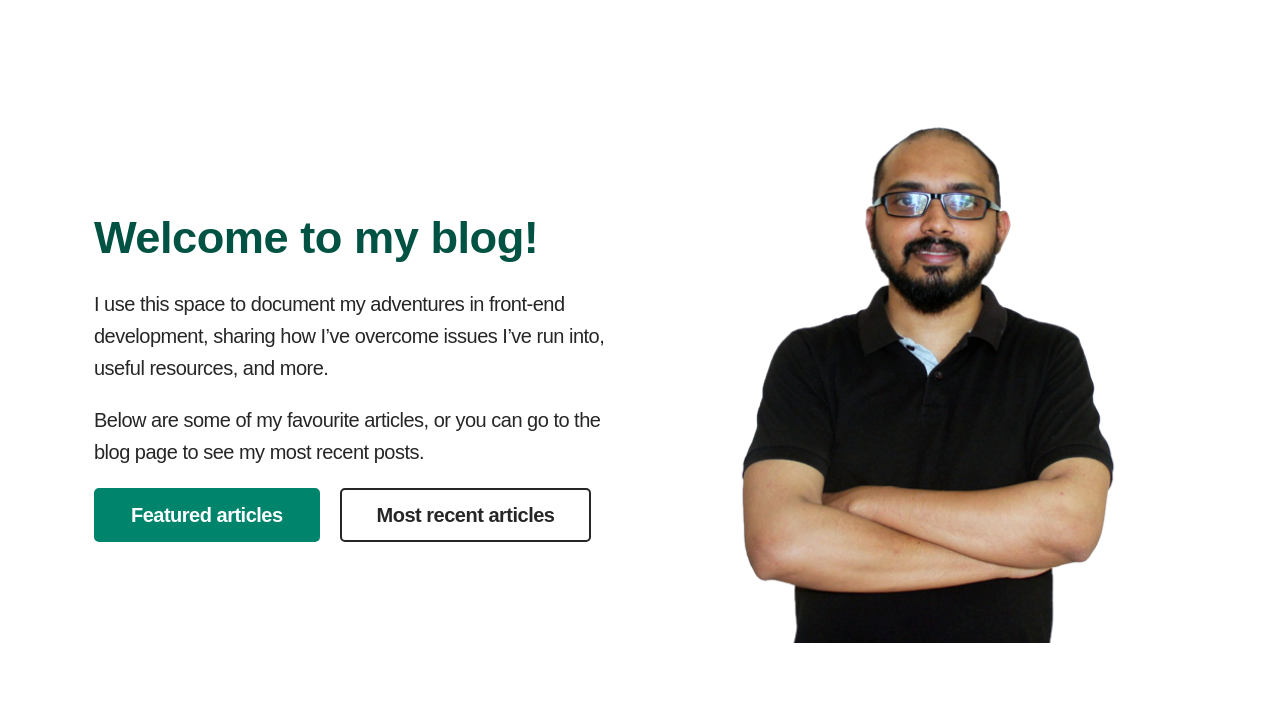
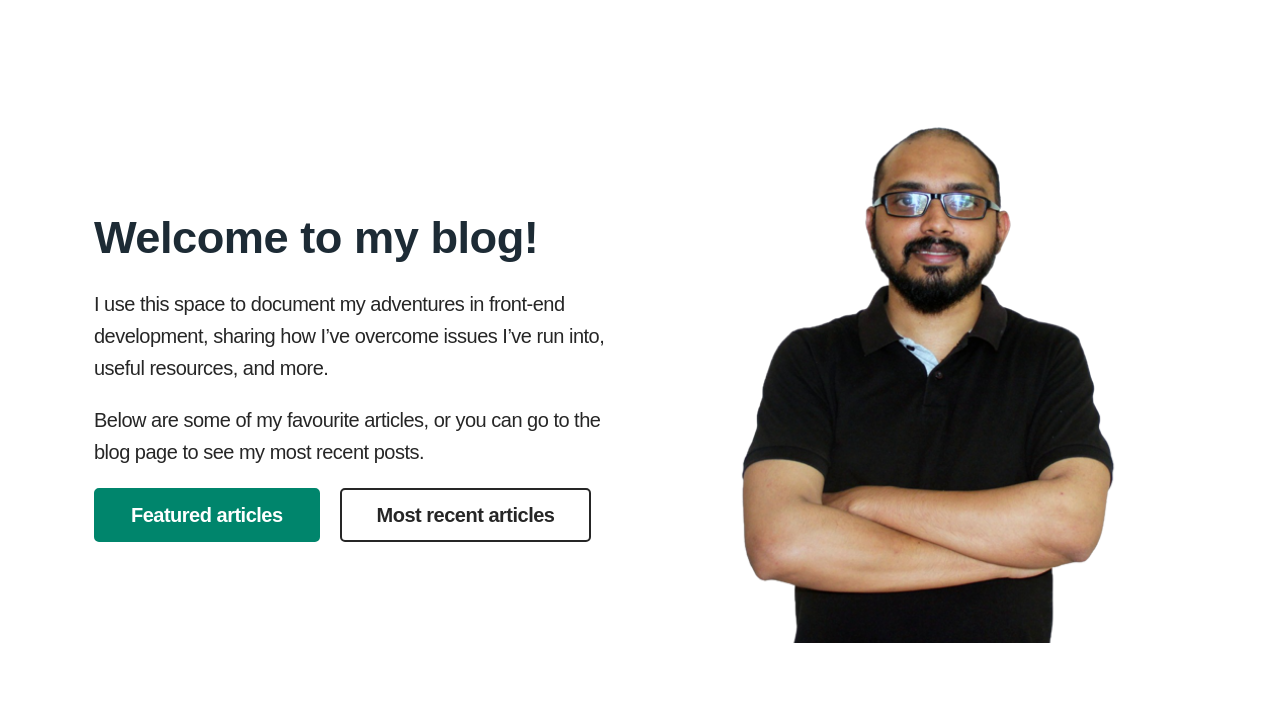
Before and after one commit to rhlrjn2202/myblog, an Eleventy site: page src/index.njk in a window 1280 px wide. Shown: the part 92-800 px from the top of the page. Built offline with nearby package versions, Linux system fonts and the light colour scheme; Eleventy itself is replaced by a stand-in of ours; files that its build step writes are made by us from their sources.

Commit message:
ft hsl updt

```diff
--- a/src/style.css
+++ b/src/style.css
@@ -15,7 +15,7 @@
   --clr-primary-200: hsla(169, 70%, 95%, 1);
   --clr-primary-300: hsla(169, 100%, 39%, 1);
   --clr-primary-400: hsla(169, 100%, 26%, 1);
-  --clr-primary-500: hsla(169, 100%, 16%, 1);
+  --clr-primary-500: hsla(205, 29%, 16%, 1);
 
   --clr-neutral-100: hsla(0, 0%, 100%, 1);
   --clr-neutral-300: hsla(0, 0%, 50%, 1);
```
